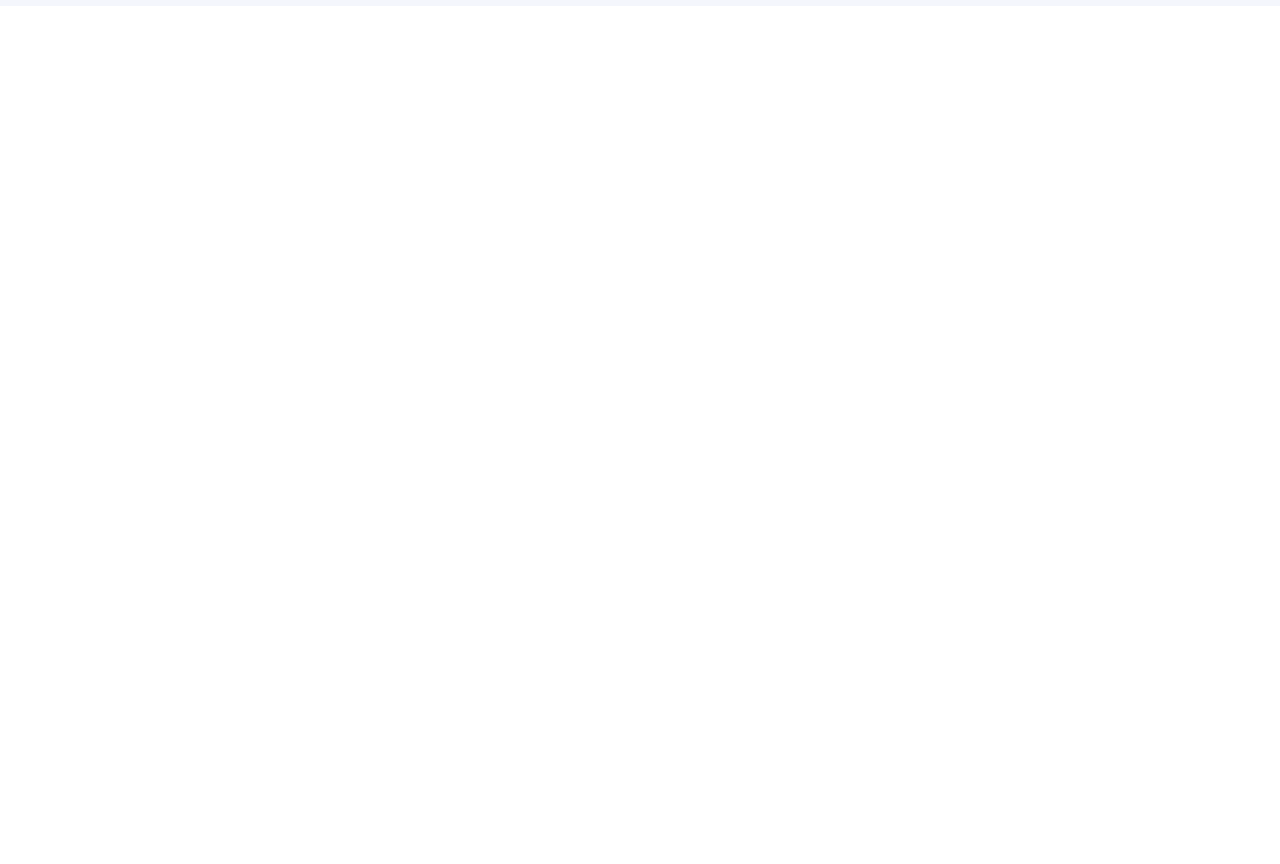
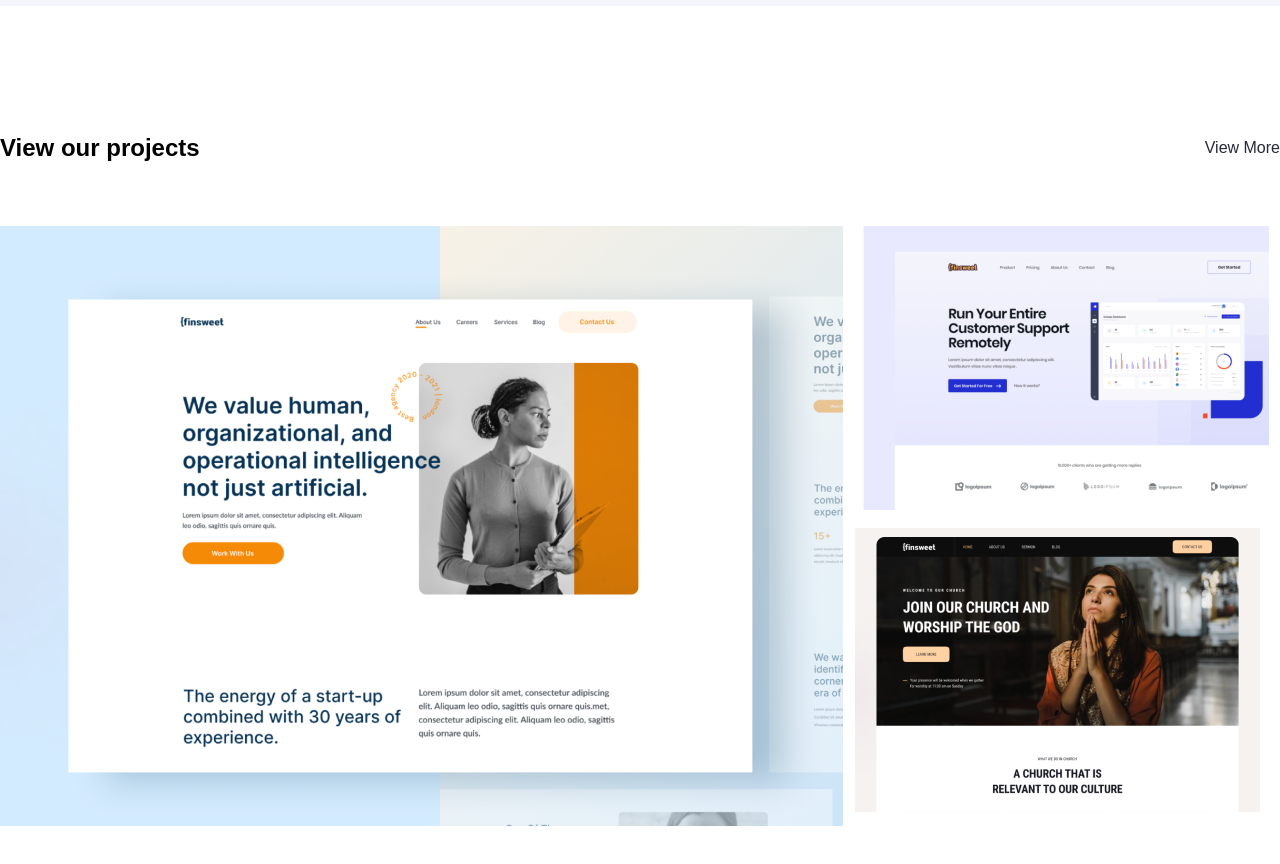
Before and after one commit to hasib9-99/finsweet_react, a React (Create React App) app: page / in a window 1280 px wide. Shown: the part 1420-2284 px from the top of the page. Before the commit the page ends 1426 px from the top, so only its background shows below. Built offline with nearby package versions, Linux system fonts and the light colour scheme.

Commit message:
project part

```diff
--- a/src/App.js
+++ b/src/App.js
@@ -2,6 +2,7 @@ import './App.css';
 import Navbar from './componats/navbar/Navbar.js';
 import Banner from './componats/banner/Banner.js';
 import Work from './componats/work/Work.js';
+import Project from './componats/project.js/Project.js';
 
 function App() {
   return (
@@ -9,6 +10,8 @@ function App() {
     <Navbar/>
     <Banner/>
     <Work/>
+    <Project/>
+
     </>
   );
 }
--- /dev/null
+++ b/src/componats/project.js/Project.js
@@ -0,0 +1,51 @@
+import React from 'react'
+import './project.css'
+
+const Project = () => {
+  return (
+    <section className="project">
+        <div className="container">
+            <div className="project_heading">
+                <h2>View our projects</h2>
+                <a href="#">View More <i className="fa-solid fa-arrow-right"></i></a>
+            </div>
+            <div className="card_main">
+                <div className="card_left">
+                    <img src="images/project_card/Card.png" alt="left_card"/>
+                    <div className="card_overlay">
+                        <div className="card_inner">
+                            <h3>Workhub office Webflow Webflow Design</h3>
+                            <p>Euismod faucibus turpis eu gravida mi. Pellentesque et velit aliquam</p>
+                            <a href="#">View project <i className="fa-solid fa-arrow-right"></i></a>
+                        </div>
+                    </div>
+                </div>
+                <div className="card_right">
+                    <div className="card_right_top">
+                        <img src="images/project_card/card_1.png" alt="card_one"/>
+                        <div className="card_top_overlay">
+                            <div className="card_top_inner">
+                                <h3>Unisaas Website</h3>
+                                <h3>Design</h3>
+                                <a href="#">View portfolio <i className="fa-solid fa-arrow-right"></i></a>
+                            </div>
+                        </div>
+                    </div>
+                    <div className="card_right_top">
+                        <img src="images/project_card/Card_2.png" alt="card_one"/>
+                        <div className="card_top_overlay">
+                            <div className="card_top_inner">
+                                <h3>Unisaas Website</h3>
+                                <h3>Design</h3>
+                                <a href="#">View portfolio <i className="fa-solid fa-arrow-right"></i></a>
+                            </div>
+                        </div>
+                    </div>
+                </div>
+            </div>
+        </div>
+    </section>
+  )
+}
+
+export default Project
--- /dev/null
+++ b/src/componats/project.js/project.css
@@ -0,0 +1,97 @@
+.project{
+    padding: 128px 0;
+}
+.project_heading{
+    display: flex;
+    align-items: center;
+    justify-content: space-between;
+    margin-bottom:64px;
+}
+.project_heading a{
+    color: #282938;
+    font-weight: 500
+}
+.card_main{
+    display: flex;
+}
+.card_left{
+    width: 65%;
+    margin-right: 23px;
+    position: relative;
+}
+.card_overlay{
+    position: absolute;
+    top: 0%;
+    left: 0%;
+    background: linear-gradient(329.39deg, #1C1E53 -10.96%, rgba(28, 30, 83, 0.42) 103.96%);
+    width: 0%;
+    height: 100%;
+}
+.card_inner{
+    margin: 312px 35px 70px 48px;
+    opacity: 0;
+}
+.card_inner h3{
+    color: white;
+    font-size: 24px;
+    font-weight: 600;
+    width: 313px;
+}
+.card_inner p{
+    color: white;
+    font-size: 16px;
+    font-weight: 500;
+    width: 293px;
+    padding: 16px 0 40px 0;
+}
+.card_inner a{
+    color: #FCD980;
+    font-size: 16px;
+    font-weight: 500;
+}
+.card_left:hover .card_overlay{
+    width: 50%;
+    transition: 0.5s;
+}
+.card_left:hover .card_inner{
+    opacity: 1;
+    transition-delay: 0.2s;
+}
+
+
+.card_right{
+    width: 35%;
+}
+.card_right_top{
+    position: relative;
+    height: 50%;
+}
+.card_top_overlay{
+    position: absolute;
+    left: 0%;
+    top: 0%;
+    width: 100%;
+    height: 0%;
+    background: linear-gradient(329.39deg, #1C1E53 -10.96%, rgba(28, 30, 83, 0.42) 103.96%);
+    opacity: 0;
+}
+.card_right_top:hover .card_top_overlay{
+    height: 100%;
+    transition: 0.5s;
+    opacity: 1;
+}
+.card_top_inner{
+    margin: 129px 36px 45px 56px;
+
+}
+.card_top_inner h3{
+    color: white;
+    width: 313px;
+    font-size: 24px;
+    font-weight: 600;
+
+}
+.card_top_inner a{
+    color: #FCD980;
+    padding-top: 10px;
+}
```
